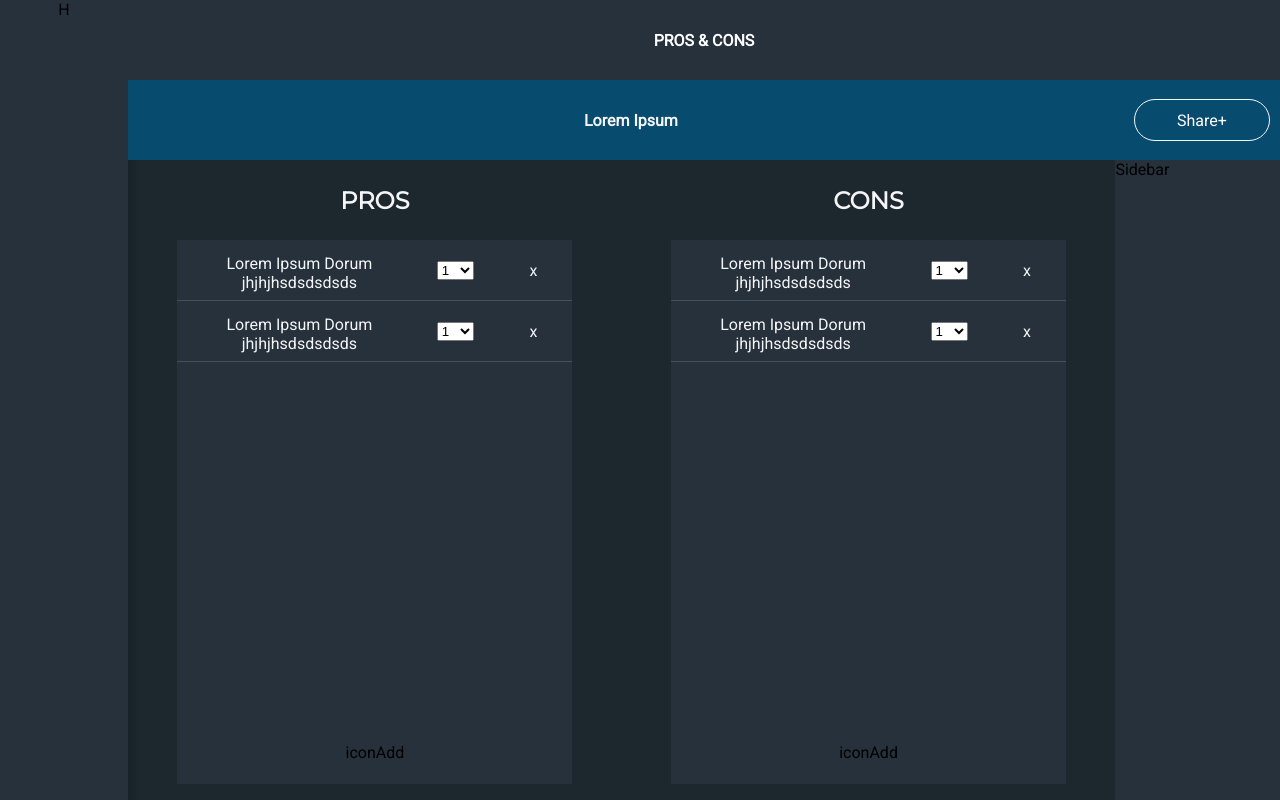
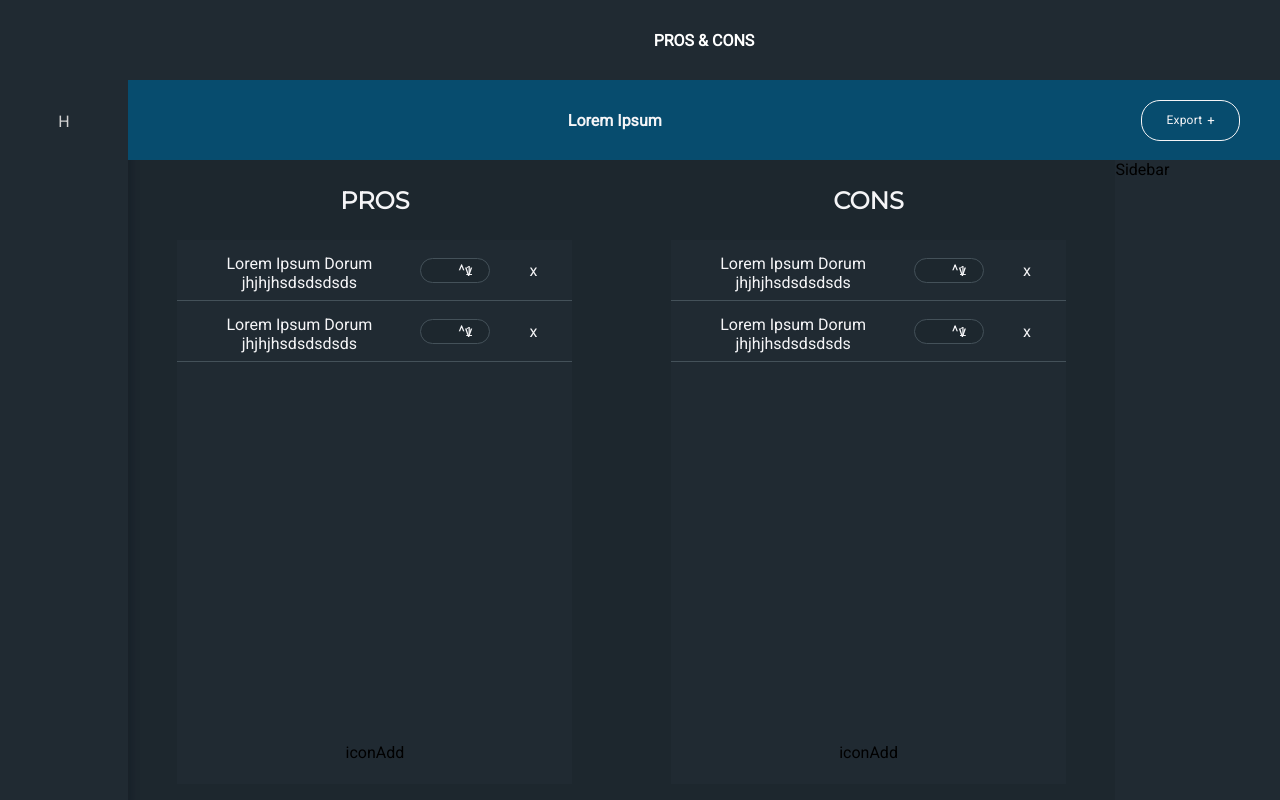
Before and after one commit to rakannimer/pros-and-cons, a React (Create React App) app: page / in a window 1280 px wide. Built offline with nearby package versions, Linux system fonts and the light colour scheme.

Commit message:
Share button fine tuning

```diff
--- a/src/index.tsx
+++ b/src/index.tsx
@@ -22,10 +22,29 @@ function ListItem() {
             <option key={w}>{w}</option>
           ))}
         </select>
+        <div
+          style={{
+            position: "absolute",
+            marginLeft: "20px",
+            zIndex: 0,
+            pointerEvents: "none"
+          }}
+        >
+          ^v
+        </div>
       </div>
       <div className="argument-delete-container">
         <div>x</div>
       </div>
+    </div>
+  );
+}
+
+function AddArgumentButton() {
+  return (
+    <div className="add-argument-button">
+      <div>icon</div>
+      <div>Add</div>
     </div>
   );
 }
@@ -41,8 +60,11 @@ function App() {
         <div className="title-and-share-container">
           <div className="title-container">Lorem Ipsum</div>
           <div className="share-button-container">
-            Share
-            <div>+</div>
+            <button className="share-button">
+              <div>Export</div>
+              <div className="share-separator" />
+              <div className="share-button-plus-icon">+</div>
+            </button>
           </div>
         </div>
         <div className="pros-and-cons-and-right-sidebar">
@@ -55,10 +77,7 @@ function App() {
                   <ListItem />
                 </div>
                 <div className="list-footer">
-                  <div className="add-argument-button">
-                    <div>icon</div>
-                    <div>Add</div>
-                  </div>
+                  <AddArgumentButton />
                 </div>
               </div>
             </div>
@@ -71,10 +90,7 @@ function App() {
                   <ListItem />
                 </div>
                 <div className="list-footer">
-                  <div className="add-argument-button">
-                    <div>icon</div>
-                    <div>Add</div>
-                  </div>
+                  <AddArgumentButton />
                 </div>
               </div>
             </div>
--- a/src/styles.css
+++ b/src/styles.css
@@ -1,6 +1,6 @@
 :root {
   --black: #1d272e;
-  --gray: #26313b;
+  --gray: #202a32;
   --lightgray: #445159;
   --blue: #074c6e;
   --white: #f5f5f7;
@@ -36,19 +36,59 @@ body {
   justify-content: center;
   font-weight: bold;
 }
+
 .share-button-container {
-  flex: 0.8;
-  background: inherit;
-  color: white;
+  flex: 1.1;
   display: flex;
   align-items: center;
   justify-content: center;
+  min-width: 100px;
+  /* font-weight: bold; */
+}
+
+.share-button {
+  background: var(--blue);
+  color: var(--white);
+  display: flex;
+  justify-content: center;
   border: solid var(--white) 1px;
-  height: 5vh;
-  border-radius: 50px;
-  margin-right: 10px;
+  border-radius: 19px;
   font-family: "Roboto", sans-serif;
+  padding-top: 1.5vh;
+  padding-bottom: 1.5vh;
+  padding-left: 3vh;
+  padding-right: 3vh;
+  font-size: 0.75em;
+  letter-spacing: 0.2px;
+}
+
+.share-button:hover {
+  background: var(--white);
+  color: var(--blue);
+  border: solid 1px var(--lightgray);
+  cursor: pointer;
+}
+.share-button:active {
+  background: var(--white);
+  color: var(--blue);
+  font-size: 0.76em;
+  padding-top: 1.6vh;
+  padding-bottom: 1.6vh;
+  padding-left: 3.1vh;
+  padding-right: 3.1vh;
+}
+
+.share-button:focus {
+  outline-style: none;
+}
+
+.share-separator {
+  width: 5px;
+}
+
+.share-button-plus-icon {
   /* font-weight: bold; */
+  font-size: 1.1em;
 }
 
 .list-items-and-footer {
@@ -196,3 +236,22 @@ body {
   justify-content: center;
   /* background: orangered; */
 }
+
+.argument-weight-container select {
+  background-color: var(--black);
+  color: var(--white);
+  border: none;
+  width: 70px;
+  text-align: center;
+  /* text-align-last: center; */
+  height: 25px;
+  -webkit-appearance: none;
+  border-radius: 15px;
+  border: solid 1px var(--lightgray);
+  text-indent: 40%;
+}
+
+.left-sidebar-home-button {
+  margin-top: 14vh;
+  color: var(--darkwhite);
+}
```
